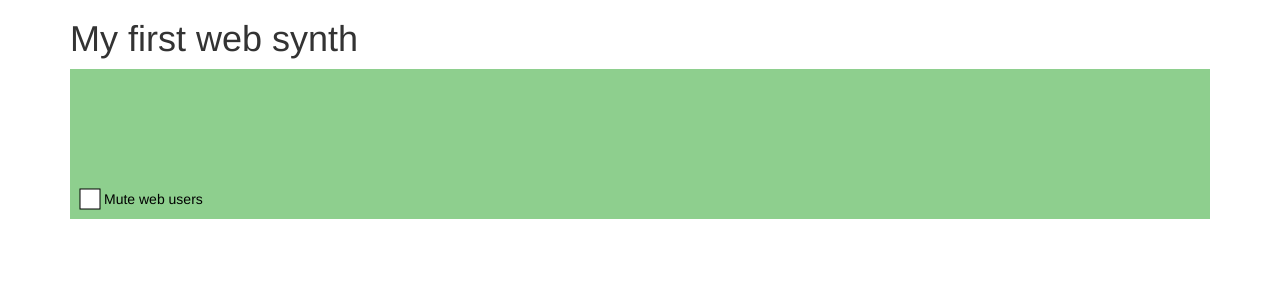
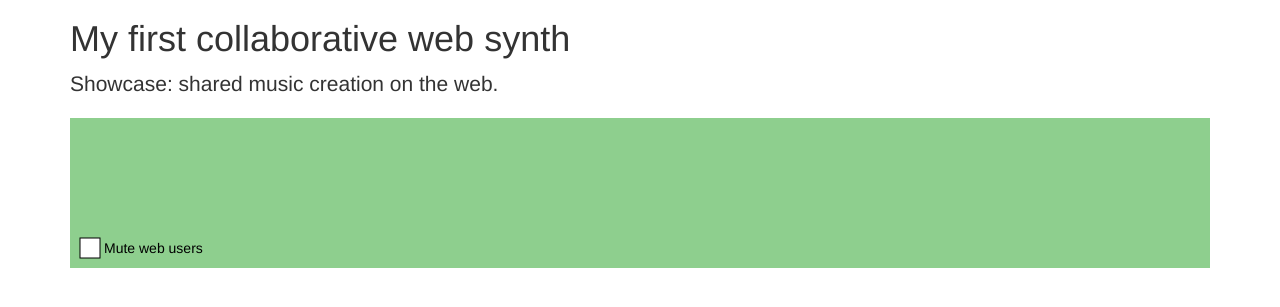
Before and after one commit to Nagasaki45/web-audio, a Django app: page / in a window 1280 px wide. Shown: the part 51-358 px from the top of the page. Run offline with Django 3.2, Linux system fonts and the light colour scheme; some libraries are stand-ins or nearby versions.

Commit message:
Adding a note to the index page about the first synth

```diff
--- a/examples/templates/examples/index.html
+++ b/examples/templates/examples/index.html
@@ -2,7 +2,8 @@
 
 {% block content %}
 
-<h1>My first web synth</h1>
+<h1>My first collaborative web synth</h1>
+<p class="lead">Showcase: shared music creation on the web.</p>
 <div class="synth"></div>
 
 <script type="text/javascript">
```
